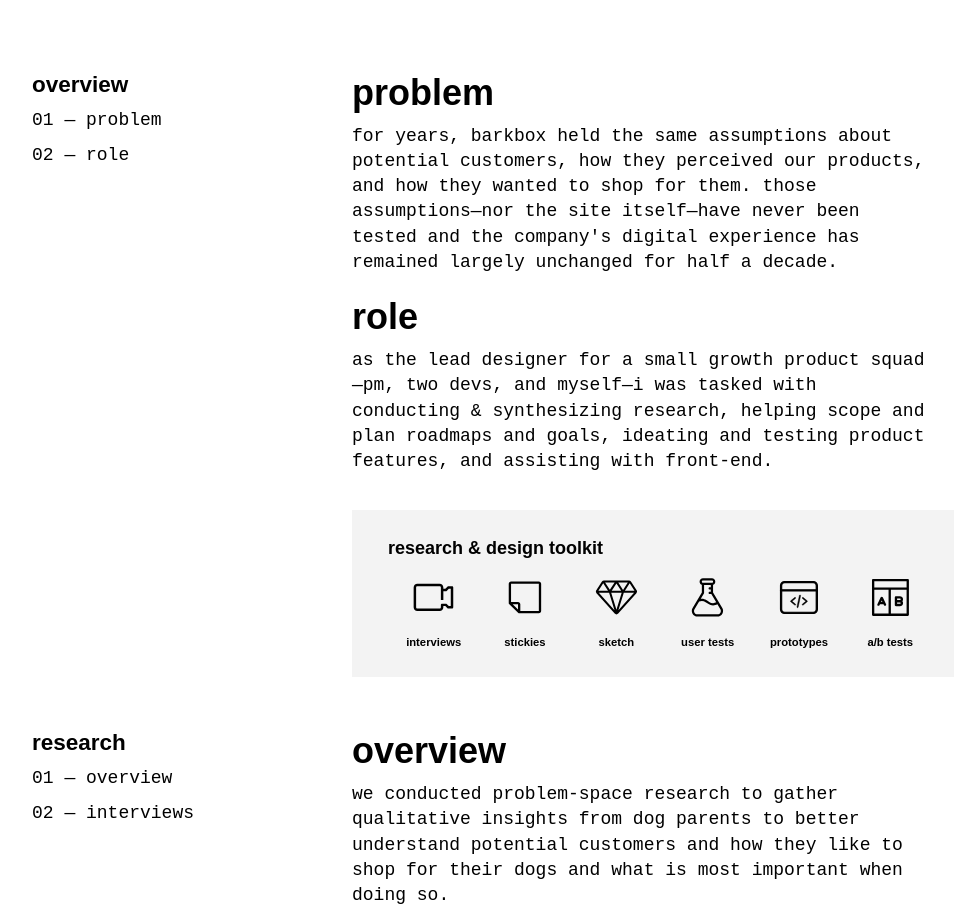
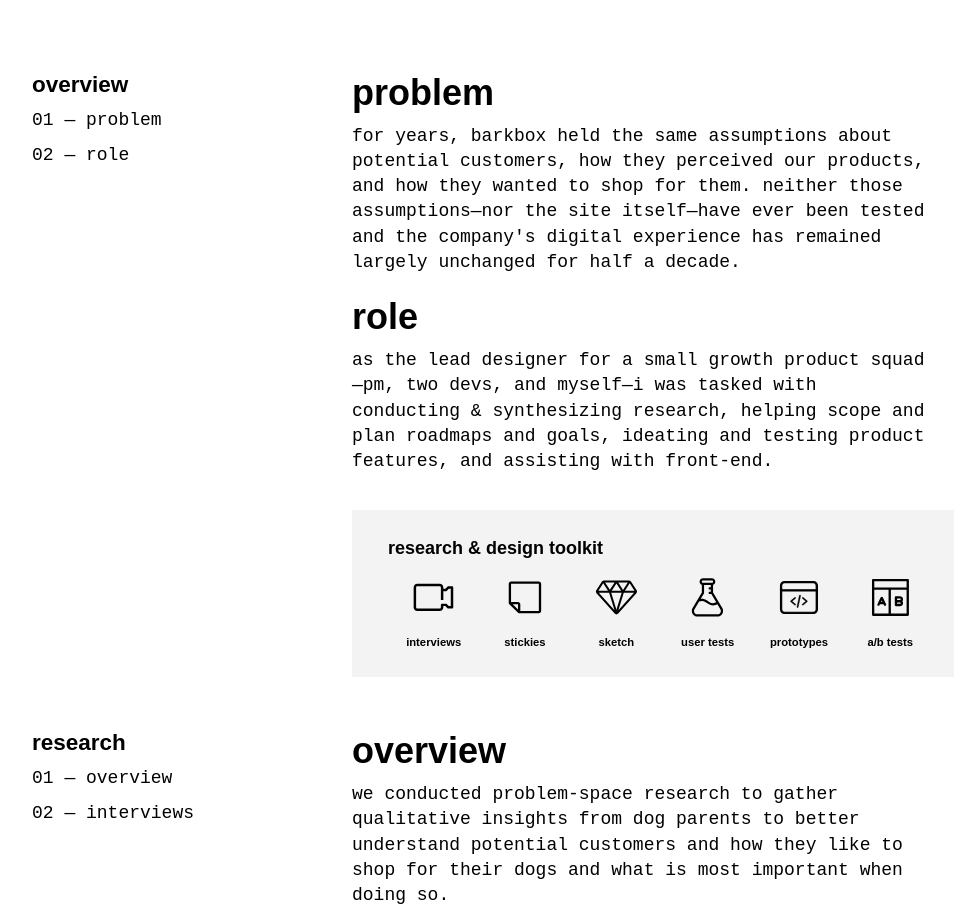
Before and after one commit to tonicruthirds/pellosophical, a plain HTML site: page barkbox.html in a window 1280 px wide. Shown: the part 1681-2605 px from the top of the page, without its empty margins (138-1092 px from the left). Drawn offline with nearby package versions, Linux system fonts and the light colour scheme; a script that the page names is missing.

Commit message:
Update barkbox.html
small grammar change :p i'm sharing your website with some internal peeps and noticed

```diff
--- a/barkbox.html
+++ b/barkbox.html
@@ -61,7 +61,7 @@
         </div>
         <div class="w-col w-col-8">
           <h2>problem</h2>
-          <p>for years, barkbox held the same assumptions about potential customers, how they perceived our products, and how they wanted to shop for them. those assumptions—nor the site itself—have never been tested and the company&#x27;s digital experience has remained largely unchanged for half a decade.</p>
+          <p>for years, barkbox held the same assumptions about potential customers, how they perceived our products, and how they wanted to shop for them. neither those assumptions—nor the site itself—have ever been tested and the company&#x27;s digital experience has remained largely unchanged for half a decade.</p>
           <h2>role</h2>
           <p>as the lead designer for a small growth product squad—pm, two devs, and myself—i was tasked with conducting &amp; synthesizing research, helping scope and plan roadmaps and goals, ideating and testing product features, and assisting with front-end.</p>
           <div class="toolkit">
```
